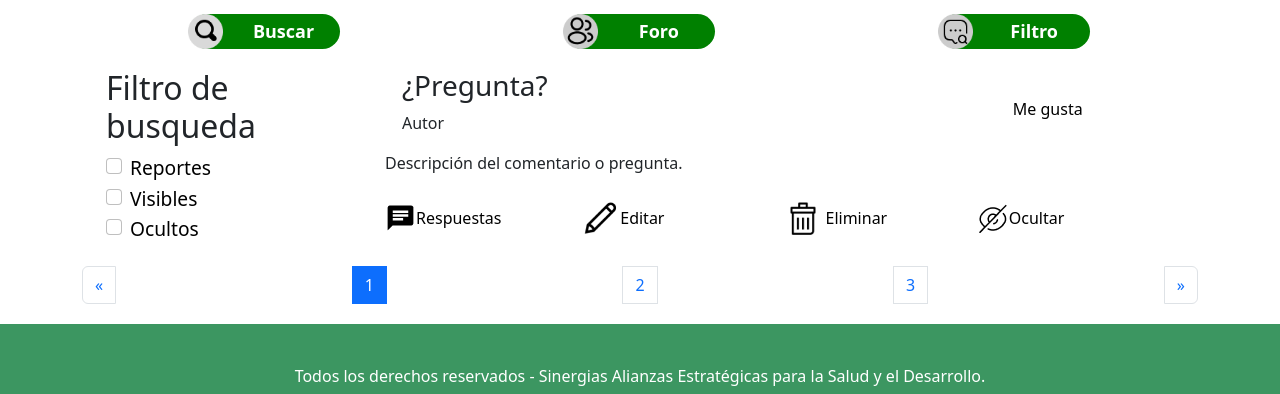
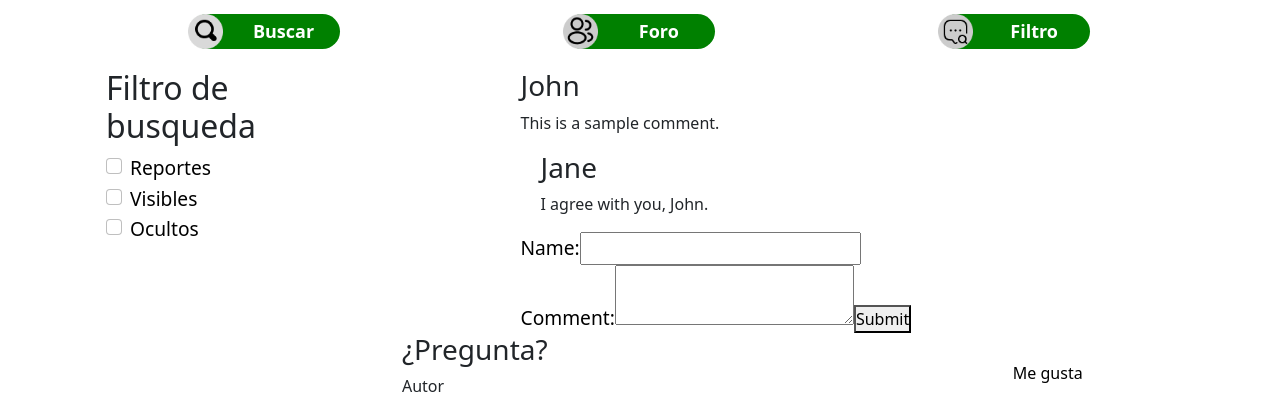
Before and after one commit to programateacademy/Sinergias-Alianzas-Front-end, a React (Create React App) app: page /seeforo/1 in a window 1280 px wide. Shown: the part 193-587 px from the top of the page. Built offline with nearby package versions, Linux system fonts and the light colour scheme; no server answers.

Commit message:
modified:   src/components/seeForo/ViewForo.jsx ADD foro

```diff
--- a/src/components/seeForo/ViewForo.jsx
+++ b/src/components/seeForo/ViewForo.jsx
@@ -16,6 +16,7 @@ import { Pagination } from "react-bootstrap";
 import CircularOption from "../CirculaOption/CircularOption";
 import ButtonsForum from "./ButtonsForum";
 import ModalQuestion from "../ModalQuestion/ModalQuestion";
+import CommentList from "./commentList";
 
 const ViewComponent = ({
   compTitulo,
@@ -107,6 +108,9 @@ const ViewComponent = ({
                 style={{ border: `2px solid ${compColor}` }}
               >
                 <Row className="d-flex justify-content-around align-items-center">
+                  <Col md={8}>
+                    <CommentList />
+                  </Col>
                   <Col md={8}>
                     <h3 className="question">¿Pregunta?</h3>
                     <p>Autor</p>
--- /dev/null
+++ b/src/components/seeForo/commentList.jsx
@@ -0,0 +1,105 @@
+import React, { useEffect, useState } from "react";
+
+
+const initialComments = [
+  {
+    id: 1,
+    username: "John",
+    comment: "This is a sample comment.",
+    replies: [
+      {
+        id: 2,
+        username: "Jane",
+        comment: "I agree with you, John.",
+      },
+    ],
+  },
+];
+
+function CommentList({ comments = initialComments }) {
+  const [newComment, setNewComment] = useState({ username: "", comment: "" });
+  const [commentList, setCommentList] = useState(comments);
+
+  function Comment({ username, comment, replies = [] }) {
+    return (
+      <div>
+        <h3>{username}</h3>
+        <p>{comment}</p>
+        {replies && replies.map((reply) => (
+          <div style={{ marginLeft: "20px" }}>
+            <Comment {...reply} />
+          </div>
+        ))}
+      </div>
+    );
+  }
+
+  function NewComment() {
+    const [newComment, setNewComment] = useState({ username: "", comment: "" });
+
+    const handleUsernameChange = (event) => {
+      setNewComment((prevState) => ({
+        ...prevState,
+        username: event.target.value,
+      }));
+    };
+
+    const handleCommentChange = (event) => {
+      setNewComment((prevState) => ({
+        ...prevState,
+        comment: event.target.value,
+      }));
+    };
+
+    const handleSubmit = (event) => {
+      event.preventDefault();
+      const newCommentList = [
+        ...commentList,
+        {
+          id: commentList.length + 1,
+          username: newComment.username,
+          comment: newComment.comment,
+        },
+      ];
+      setCommentList(newCommentList);
+      setNewComment({ username: "", comment: "" });
+    };
+
+    return (
+      <form onSubmit={handleSubmit}>
+        <label>
+          Name:
+          <input
+            type="text"
+            value={newComment.username}
+            onChange={handleUsernameChange}
+          />
+        </label>
+        <label>
+          Comment:
+          <textarea
+            value={newComment.comment}
+            onChange={handleCommentChange}
+          ></textarea>
+        </label>
+        <button type="submit">Submit</button>
+      </form>
+    );
+  }
+
+  useEffect(() => {
+    // realizar operaciones de inicialización aquí, si es necesario
+  }, []);
+
+  return (
+    <div>
+      {commentList.map((comment) => (
+        <div key={comment.id}>
+          <Comment {...comment} />
+        </div>
+      ))}
+      <NewComment />
+    </div>
+  );
+}
+export default CommentList;
```
